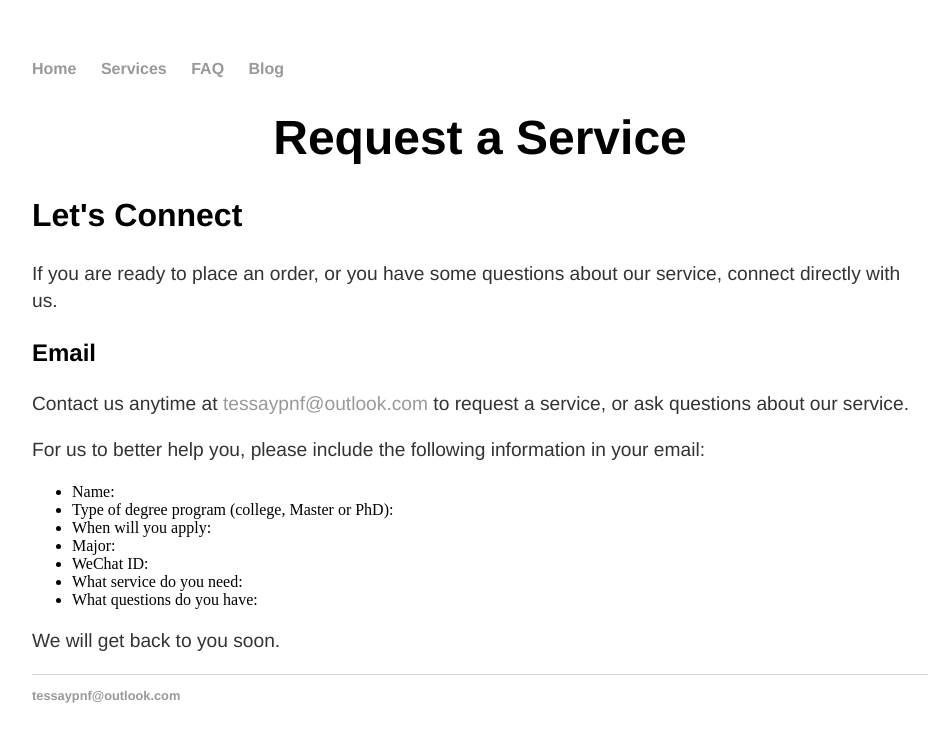
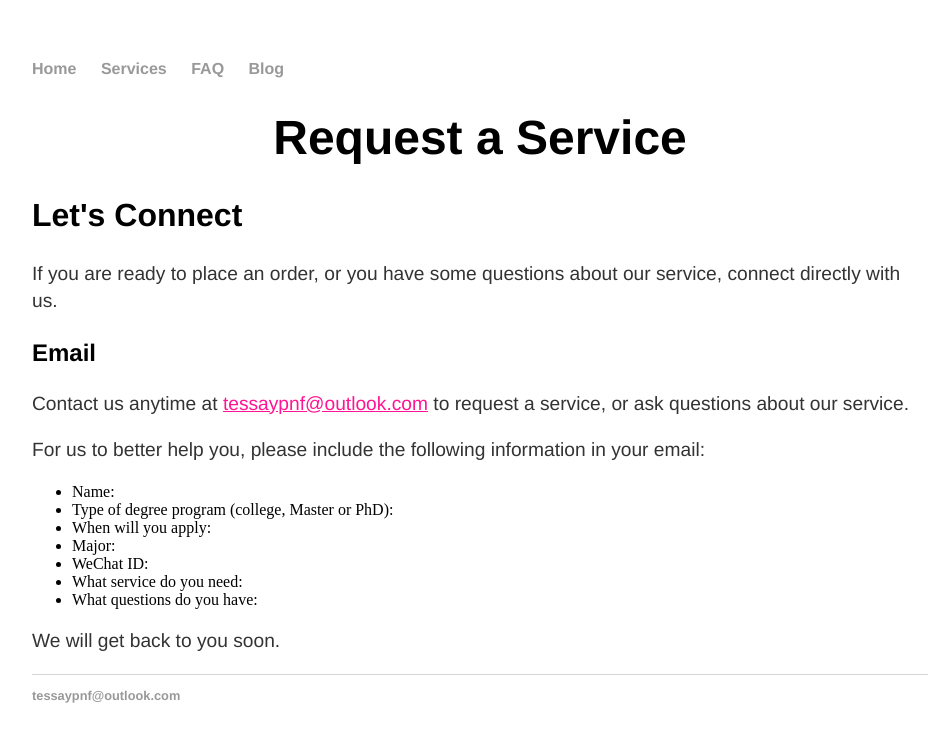
Before and after one commit to RagingTiger/PnFTech.github.io, a Jekyll site: the page built from request/index.html, in a window 1280 px wide. Shown: the top 742 px of the page, without its empty margins (160-1099 px from the left). Built offline with Jekyll 4.4.1, drawn with Linux system fonts in a browser that asks for light colours.

Commit message:
edited css

```diff
--- a/css/main.css
+++ b/css/main.css
@@ -19,6 +19,19 @@ a {
 a:hover {
     text-decoration: underline;
     color: #FF1493;
+}
+a.colorlink {
+    text-decoration: underline;
+    color: #FF1493;
+}
+a.button {
+    background-color: white;
+    color: black;
+    border: 2px solid green;
+    padding: 10px 20px;
+    text-align: center;
+    text-decoration: none;
+    display: inline-block;
 }
 h1 {
     font-size: 3em;
--- a/request/index.html
+++ b/request/index.html
@@ -16,7 +16,7 @@ title: PnF
   service, connect directly with us.</p>
 
   <h3>Email</h3>
-  <p>Contact us anytime at <a href="mailto:tessaypnf@outlook.com">tessaypnf@outlook.com</a>
+  <p>Contact us anytime at <a class="colorlink" href="mailto:tessaypnf@outlook.com">tessaypnf@outlook.com</a>
      to request a service, or ask questions about our service.</p>
 
   <p>For us to better help you, please include the following information in your email:</p>
```
